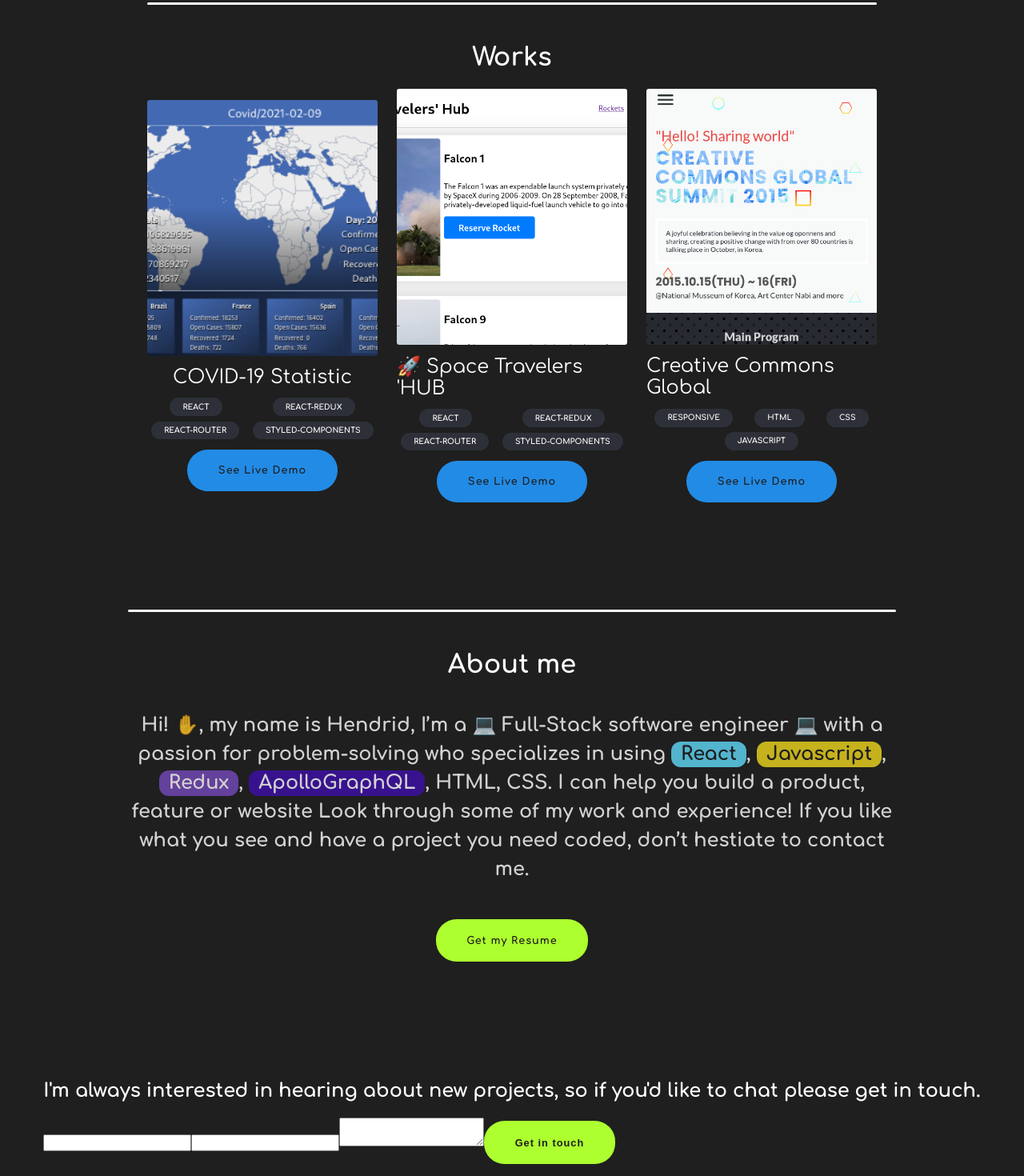
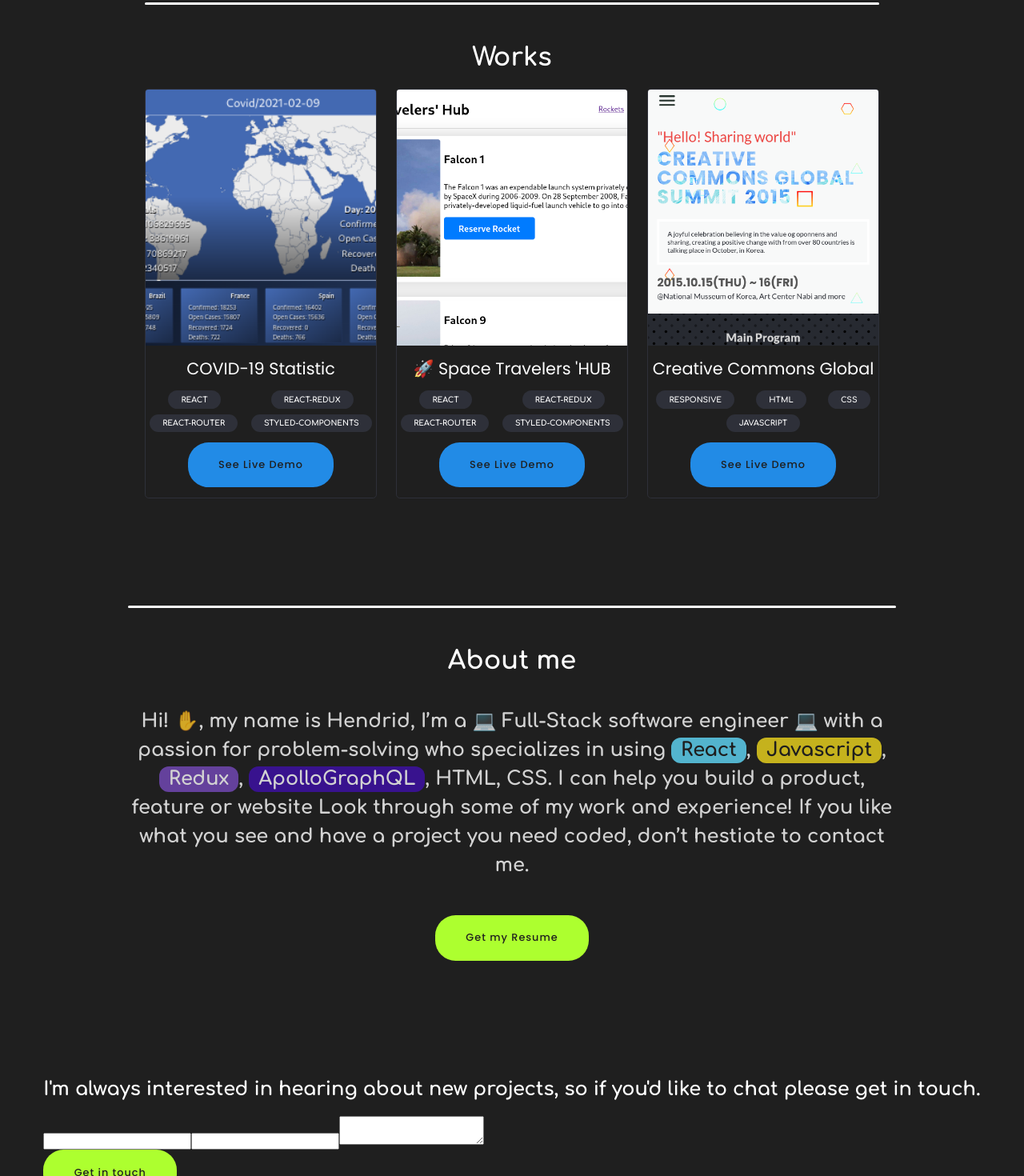
Before and after one commit to hendridg/portfolio, a React (Create React App) app: page / in a window 1280 px wide. Shown: the part 620-2090 px from the top of the page at 80% size. Built offline with nearby package versions, Linux system fonts and the light colour scheme.

Commit message:
Update Button, ButtonLink and Card components

```diff
--- a/src/components/Button.js
+++ b/src/components/Button.js
@@ -3,6 +3,8 @@ import PropTypes from 'prop-types';
 import styled from 'styled-components';
 
 const Btn = styled.button`
+  display: block;
+  font-family: 'Poppins', sans-serif;
   font-size: 0.8em;
   padding: 1.5em 3em;
   border-radius: 2em;
@@ -10,7 +12,7 @@ const Btn = styled.button`
   background-color: greenyellow;
   color: #1f1f1f;
   background: ${(props) => (props.accent ? 'greenyellow' : '#228be6')};
-  font-weight: 900;
+  font-weight: 500;
   letter-spacing: 1px;
   cursor: pointer;
   transition: box-shadow ease-in-out 300ms, opacity ease-in-out 300ms;
--- a/src/components/ButtonLink.js
+++ b/src/components/ButtonLink.js
@@ -3,6 +3,7 @@ import PropTypes from 'prop-types';
 import styled from 'styled-components';
 
 const Btn = styled.a`
+  font-family: 'Poppins', sans-serif;
   background-color: ${(props) => (props.accent ? 'greenyellow' : '#228be6')};
   color: #1f1f1f;
   text-decoration: none;
@@ -10,7 +11,7 @@ const Btn = styled.a`
   padding: 1.5em 3em;
   border-radius: 2em;
   border: none;
-  font-weight: 900;
+  font-weight: 500;
   letter-spacing: 1px;
   cursor: pointer;
   transition: box-shadow ease-in-out 300ms, opacity ease-in-out 300ms;
--- a/src/components/Card.js
+++ b/src/components/Card.js
@@ -9,15 +9,19 @@ const WrapperCard = styled.div`
   width: 18rem;
   flex-direction: column;
   align-items: center;
+  padding-bottom: 0.8rem;
   gap: 0.8rem;
+  border-radius: 0.3em;
+  border: solid 1px #2e3039; //
 `;
 
 const ImgContainer = styled.div`
   overflow: hidden;
   box-sizing: border-box;
   height: 20rem;
-  /* max-width: 1rem; */
-  border-radius: 0.2em;
+  border-top-left-radius: 0.2em;
+  border-top-right-radius: 0.2em;
+
   img {
     width: 100%;
     min-height: 25rem;
@@ -26,7 +30,8 @@ const ImgContainer = styled.div`
 `;
 
 const TitleCard = styled.p`
-  font-size: 1.5rem;
+  font-family: 'Poppins', sans-serif;
+  font-size: 1.3rem;
   margin: 0;
 `;
 
```
